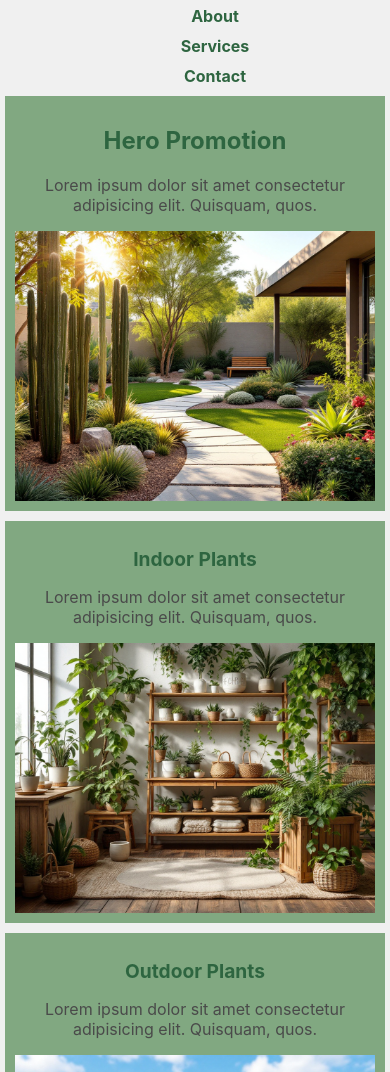
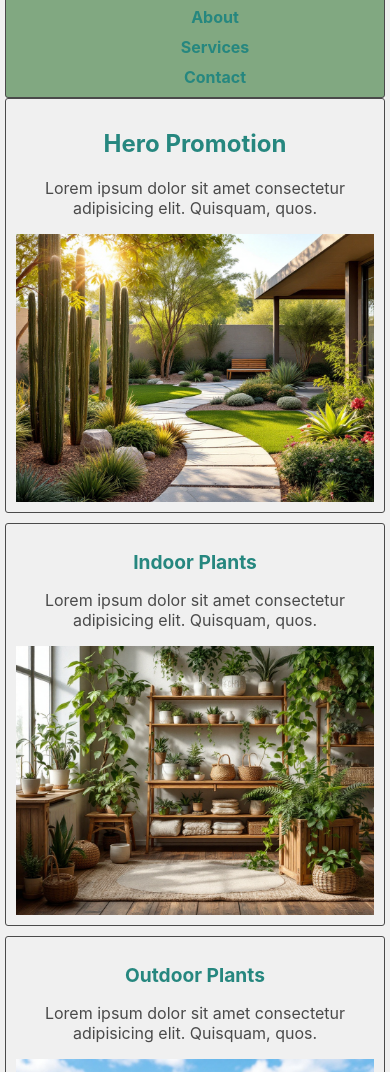
Before and after one commit to andrewscu42/metaCourseraLuckyShrub, a plain HTML site: page index.html in a window 390 px wide. Shown: the part 214-1286 px from the top of the page. Drawn offline with Linux system fonts and the light colour scheme.

Commit message:
added borders to the website. fixed mobile styling.

```diff
--- a/index.html
+++ b/index.html
@@ -7,7 +7,7 @@
         <header>
             <img src="img/Asset 2@3x.png" alt="Lucky Shrub Logo">
         </header>
-        <nav>
+        <nav class="bordered">
             <ul>
                 <li><a href="#">Home</a></li>
                 <li><a href="#">About</a></li>
@@ -17,23 +17,23 @@
         </nav>
         <section>
             <div class="container">
-                <main class="first-row">
+                <main class="first-row bordered">
                     <h1>Hero Promotion</h1>
                     <p>Lorem ipsum dolor sit amet consectetur adipisicing elit. Quisquam, quos.</p>
                     <img src="img/HeroPromotion.jpg" alt="Full width image">
                 </main>
                 <section class="second-row">
-                    <article>
+                    <article class="bordered">
                         <h2>Indoor Plants</h2>
                         <p>Lorem ipsum dolor sit amet consectetur adipisicing elit. Quisquam, quos.</p>
                         <img src="img/IndoorPlantsProduct.jpg" alt="Column 1">
                     </article>
-                    <article>
+                    <article class="bordered">
                         <h2>Outdoor Plants</h2>
                         <p>Lorem ipsum dolor sit amet consectetur adipisicing elit. Quisquam, quos.</p>
                         <img src="img/OutdoorPlantsProduct.jpg" alt="Column 2">
                     </article>
-                    <article>
+                    <article class="bordered">
                         <h2>Tools Product</h2>
                         <p>Lorem ipsum dolor sit amet consectetur adipisicing elit. Quisquam, quos.</p>
                         <img src="img/ToolsProduct.jpg" alt="Column 3">
--- a/styles.css
+++ b/styles.css
@@ -1,9 +1,16 @@
 :root {
     --primary-color: #f0f0f0;      /* Off White*/
-    --secondary-color: #81a881;;     /* Muted green */
-    --accent-color:#2e6540;        /* Dark Leaf Green */
+    --secondary-color: #81a881;     /* Muted green */
+    --accent-color: #26877f;        /* Dark Leaf Green */
     --text-color: #4a4a4a;         /* Charcoal */
     --font-family: 'Poppins', Inter, sans-serif;
+    --border-color: #4a4a4a;
+}
+
+
+.bordered {
+    border-radius: 3px;
+    border: 1px solid var(--border-color);
 }
 
 html {
@@ -45,6 +52,11 @@ p {
     text-align: center;
     font-size: 1rem;
     color: var(--text-color);
+}
+
+nav {
+    background-color: var(--secondary-color);
+    text-decoration-color: #f0f0f0;
 }
 
 nav ul {
@@ -102,7 +114,6 @@ footer div {
 
 .first-row {
     padding: 10px;
-    background-color: var(--secondary-color);
 }
 
 .first-row img {
@@ -123,14 +134,13 @@ footer div {
 .second-row article {
     flex: 1;
     padding: 10px;
-    background-color: var(--secondary-color);
-
 }
 
 .second-row article img {
     width: 100%;
 }
 
+/* Base styles for mobile */
 body {
     padding: 5px;
 }
@@ -152,7 +162,6 @@ header img {
     max-height: 150px;
 }
 
-
 nav ul {
     flex-direction: column;
     gap: 10px;
@@ -162,7 +171,6 @@ footer {
     flex-direction: column;
     gap: 10px;
 }
-
 
 .second-row {
     flex-direction: column;
@@ -200,17 +208,14 @@ footer {
         max-height: 200px;
     }
 
-    /* Tablet: Horizontal navigation */
     nav ul {
         flex-direction: row;
     }
 
-    /* Tablet: Horizontal footer */
     footer {
         flex-direction: row;
     }
 
-    /* Tablet: Keep columns stacked for now */
     .second-row {
         flex-direction: column;
     }
```
